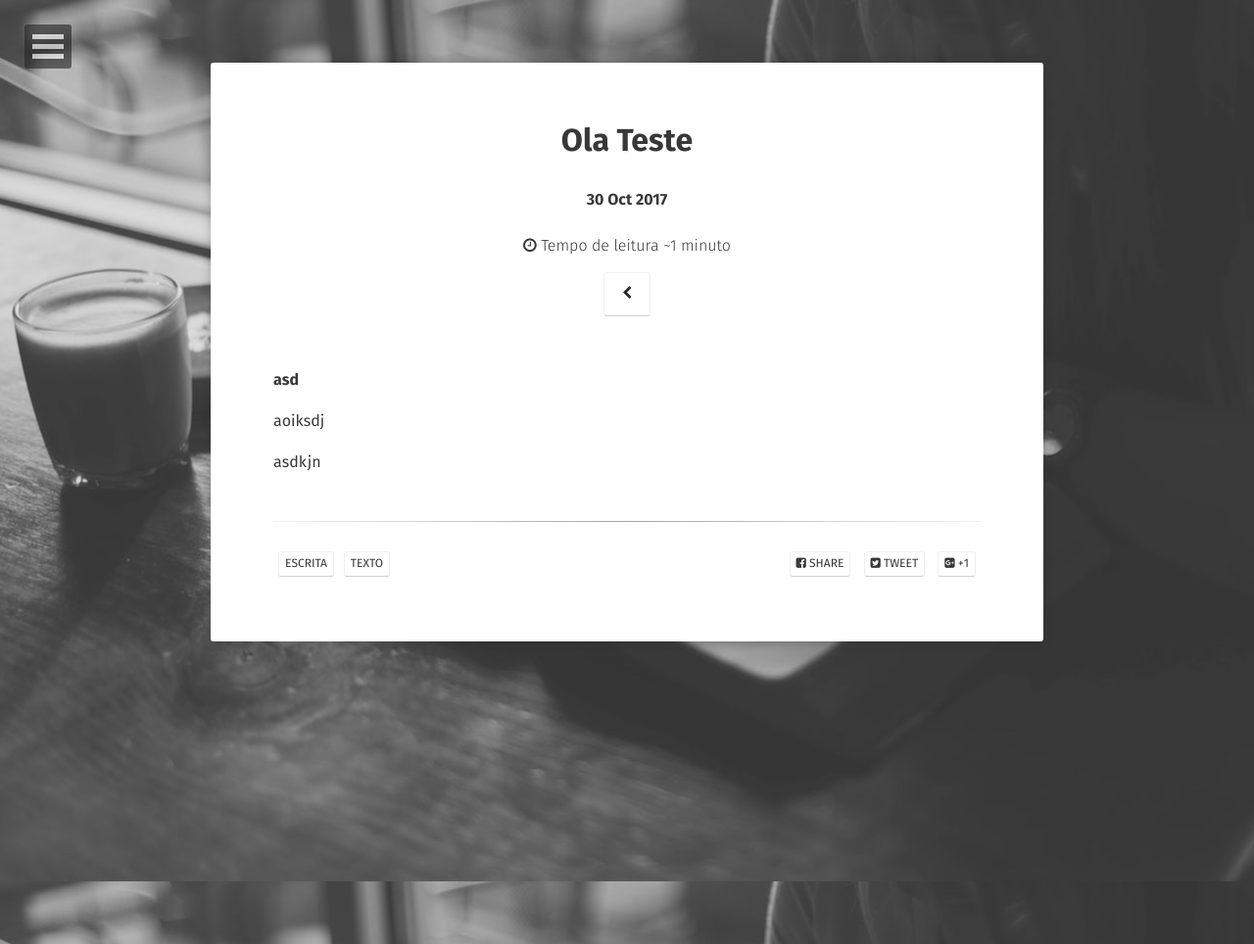
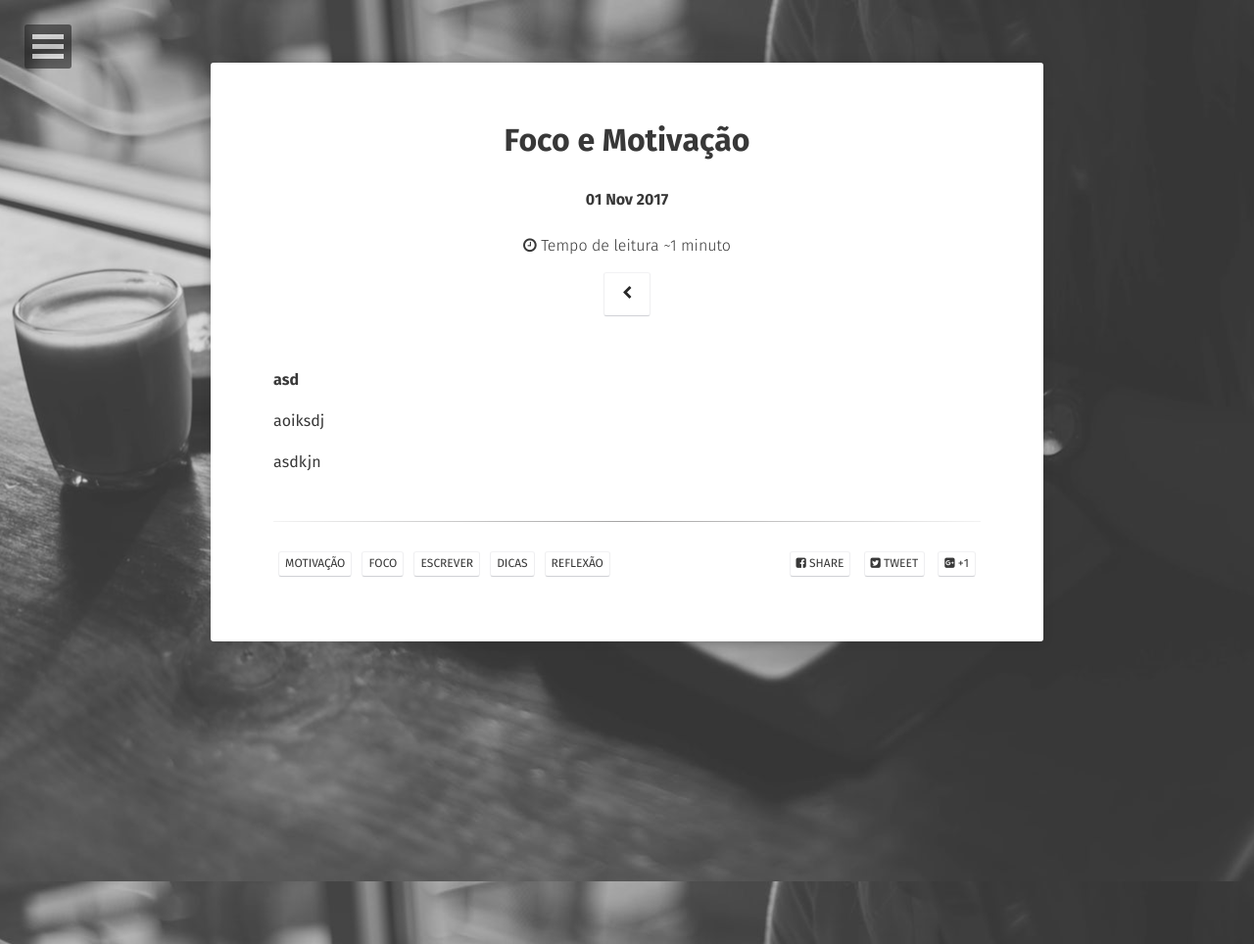
Before and after one commit to sophialexandra/o.nosso.livro, a Jekyll site: the page built from _posts/2017-10-30-post.md, in a window 1280 px wide. Shown: the whole page at 98% size. Built offline with Jekyll 4.4.1, drawn with Linux system fonts in a browser that asks for light colours; some web fonts are replaced.

Commit message:
Update 2017-10-30-post.md

```diff
--- a/_posts/2017-10-30-post.md
+++ b/_posts/2017-10-30-post.md
@@ -1,9 +1,9 @@
 ---
 layout: post
-title: "Ola Teste"
-date: "2017-10-30"
-excerpt: "A ton of text to test readability."
-tags: [escrita, texto]
+title: "Foco e Motivação"
+date: "2017-11-1"
+excerpt: "Onde vou buscar a motivação e o foco ao longo de um processo de escrita?"
+tags: [motivação, foco, escrever, dicas, reflexão]
 comments: true
 ---
 
```
